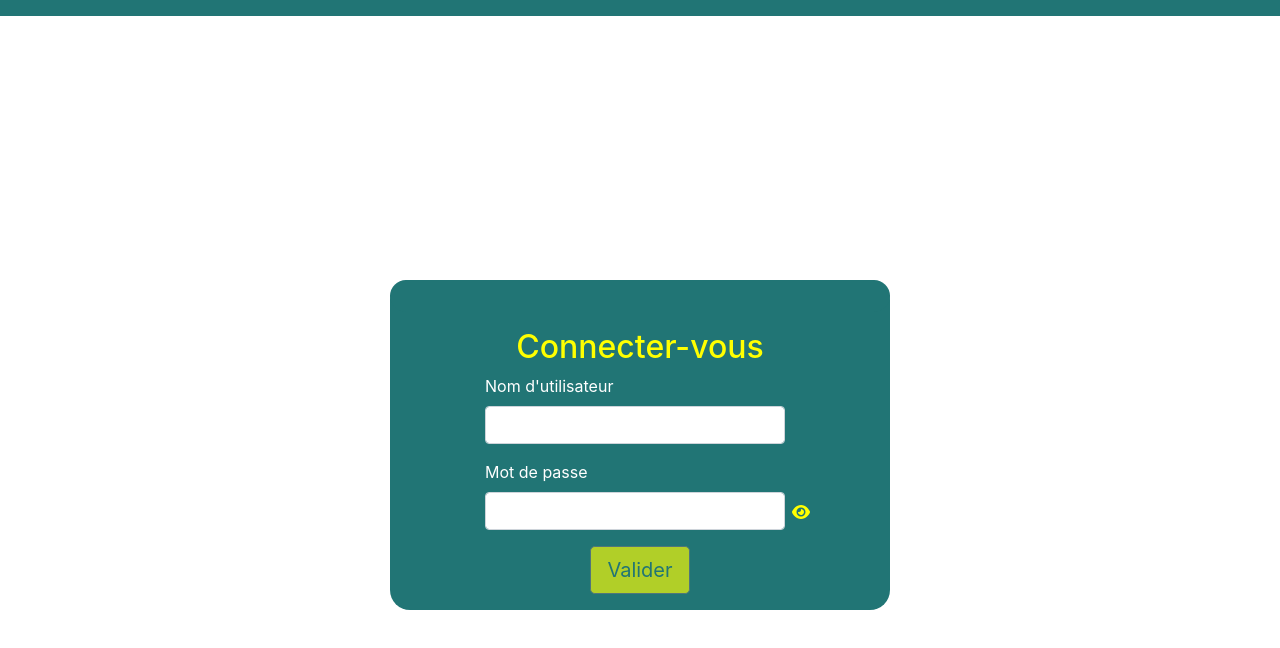
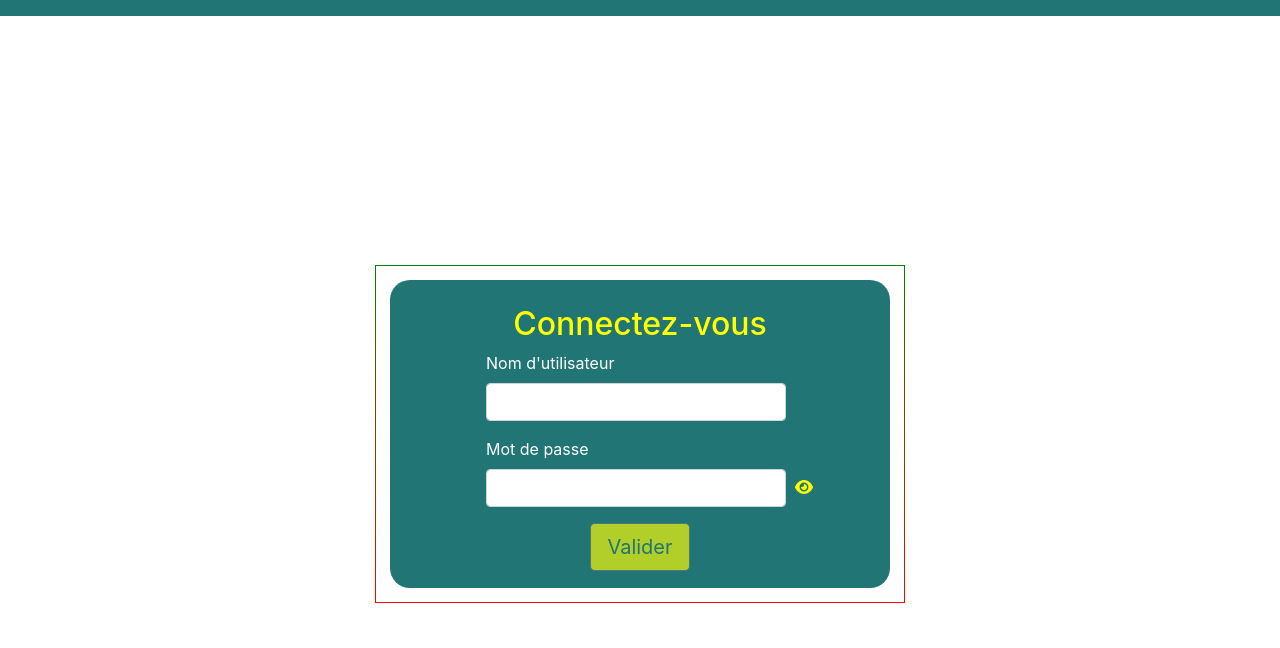
Before and after one commit to Bayrem98/inventaire-front2, a React (Create React App) app: page / in a window 1280 px wide. Shown: the top 648 px of the page. Built offline with nearby package versions, Linux system fonts and the light colour scheme.

Commit message:
add error message in login page & changed style

```diff
--- a/package.json
+++ b/package.json
@@ -13,6 +13,7 @@
     "@testing-library/user-event": "^13.5.0",
     "@types/jest": "^27.5.2",
     "@types/node": "^16.18.25",
+    "antd": "^5.6.2",
     "axios": "^1.4.0",
     "file-saver": "^2.0.5",
     "react": "^18.2.0",
--- a/src/App.css
+++ b/src/App.css
@@ -26,3 +26,9 @@
     text-decoration: none;
     font-size: 20px;
   }
+
+  .card {
+    border-image: linear-gradient(green, red);
+    border-image-slice: 10;
+    border-image-outset: 15px;
+  }
--- a/src/components/pages/factures/FacturesTable.tsx
+++ b/src/components/pages/factures/FacturesTable.tsx
@@ -9,6 +9,8 @@ import FactureDelete from "./FactureDelete";
 import { Link } from "react-router-dom";
 import { faEye } from "@fortawesome/free-regular-svg-icons";
 import FactureEdit from "./FactureEdit";
+import { Avatar } from "antd";
+import { UserOutlined } from "@ant-design/icons";
 
 interface Props {}
 const FacturesTable = (props: Props) => {
@@ -82,6 +84,10 @@ const FacturesTable = (props: Props) => {
         className="d-flex justify-content-between"
         style={{ paddingTop: 80 }}
       >
+        <Avatar
+          style={{ backgroundColor: "#217575" }}
+          icon={<UserOutlined />}
+        />
         <h1>Factures</h1>
         <FactureAdd refresh={() => getFactures(null, setFactures)} />
       </div>
--- a/src/components/pages/users/Users.tsx
+++ b/src/components/pages/users/Users.tsx
@@ -6,6 +6,8 @@ import User from "../../../@types/User";
 import { getUsers } from "../../../actions/user/action";
 import Inscription from "./Inscription";
 import UserDelete from "./UserDelete";
+import { Avatar } from "antd";
+import { UserOutlined } from "@ant-design/icons";
 
 interface Props {}
 
@@ -20,8 +22,12 @@ const UsersTable = (props: Props) => {
     <div>
       <div
         className="d-flex justify-content-between"
-        style={{ paddingTop: 150 }}
+        style={{ paddingTop: 80 }}
       >
+        <Avatar
+          style={{ backgroundColor: "#217575" }}
+          icon={<UserOutlined />}
+        />
         <h1>Tableau des Utilisateurs</h1>
         <Inscription refresh={() => getUsers(setUsers)} />
       </div>
--- a/src/components/parts/Login.tsx
+++ b/src/components/parts/Login.tsx
@@ -2,7 +2,8 @@ import React, { ChangeEvent, useState } from "react";
 import { faEye } from "@fortawesome/free-solid-svg-icons";
 import { FontAwesomeIcon } from "@fortawesome/react-fontawesome";
 import axios from "axios";
-import { Alert, Button, Form, FormGroup, Input, Label } from "reactstrap";
+import { Button, Form, FormGroup, Input, Label } from "reactstrap";
+import { Alert } from "antd";
 
 function Login() {
   const [username, setUsername] = useState<string>("");
@@ -60,17 +61,16 @@ function Login() {
         alignItems: "center",
       }}
     >
-      <div style={{ backgroundColor: "#217575", width: 500, borderRadius: 20 }}>
-        <Alert
-          style={{ backgroundColor: "#217575", border: 0, borderRadius: 50 }}
-        >
-          {errorMessage && (
-            <div style={{ color: "red", textAlign: "center" }}>
-              {errorMessage}
-            </div>
-          )}
-        </Alert>
-        <h2 style={{ color: "yellow", textAlign: "center" }}>Connecter-vous</h2>
+      <div
+        className="card"
+        style={{ backgroundColor: "#217575", width: 500, borderRadius: 20 }}
+      >
+        <br />
+        {errorMessage && (
+          <Alert message="" description={errorMessage} type="error" showIcon />
+        )}
+
+        <h2 style={{ color: "yellow", textAlign: "center" }}>Connectez-vous</h2>
         <Form onSubmit={(event) => handleLogin(event)}>
           <FormGroup style={{ paddingLeft: 95 }}>
             <Label style={{ color: "white" }}>Nom d'utilisateur</Label>
@@ -94,8 +94,8 @@ function Login() {
                 color: "yellow",
                 cursor: "pointer",
                 position: "absolute",
-                left: 792,
-                top: 500,
+                left: 404,
+                top: 194,
               }}
               onClick={togglePasswordVisiblity}
             >
```
Also changed, not shown: 1 other file (tests, documents, lock files or other folders).
